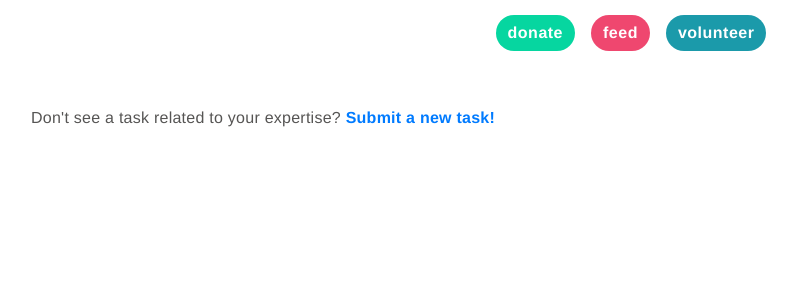
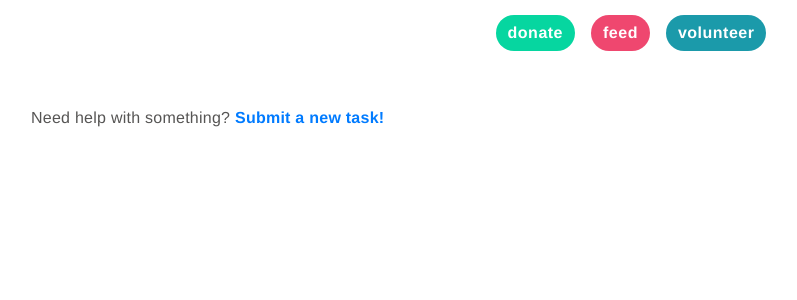
Before and after one commit to awolffromspace/hoos-giving-back, a Django app: page /donations/volunteer/ in a window 1280 px wide. Shown: the part 71-371 px from the top of the page, without its empty margins (9-806 px from the left). Run offline with Django 3.2, Linux system fonts and the light colour scheme; the visitor is signed in with stand-in values (Sample User, id 1); data that the repository does not hold is empty; some libraries are stand-ins or nearby versions.

Commit message:
Change wording

```diff
--- a/donations/templates/donations/volunteer.html
+++ b/donations/templates/donations/volunteer.html
@@ -28,7 +28,7 @@
 
 <div class="wrapper">
   {% if user.is_authenticated %}
-    <p style = "letter-spacing: .25px;">Don't see a task related to your expertise? <a href="https://project-1-34.herokuapp.com/donations/task" style="font-family: Helvetica; font-style: normal; font-weight: bold;">Submit a new task!</a></p>
+    <p style = "letter-spacing: .25px;">Need help with something? <a href="https://project-1-34.herokuapp.com/donations/task" style="font-family: Helvetica; font-style: normal; font-weight: bold;">Submit a new task!</a></p>
     {% if task_list %}
       <form action="/donations/volunteer/" method="post">
       	{% csrf_token %}
```
